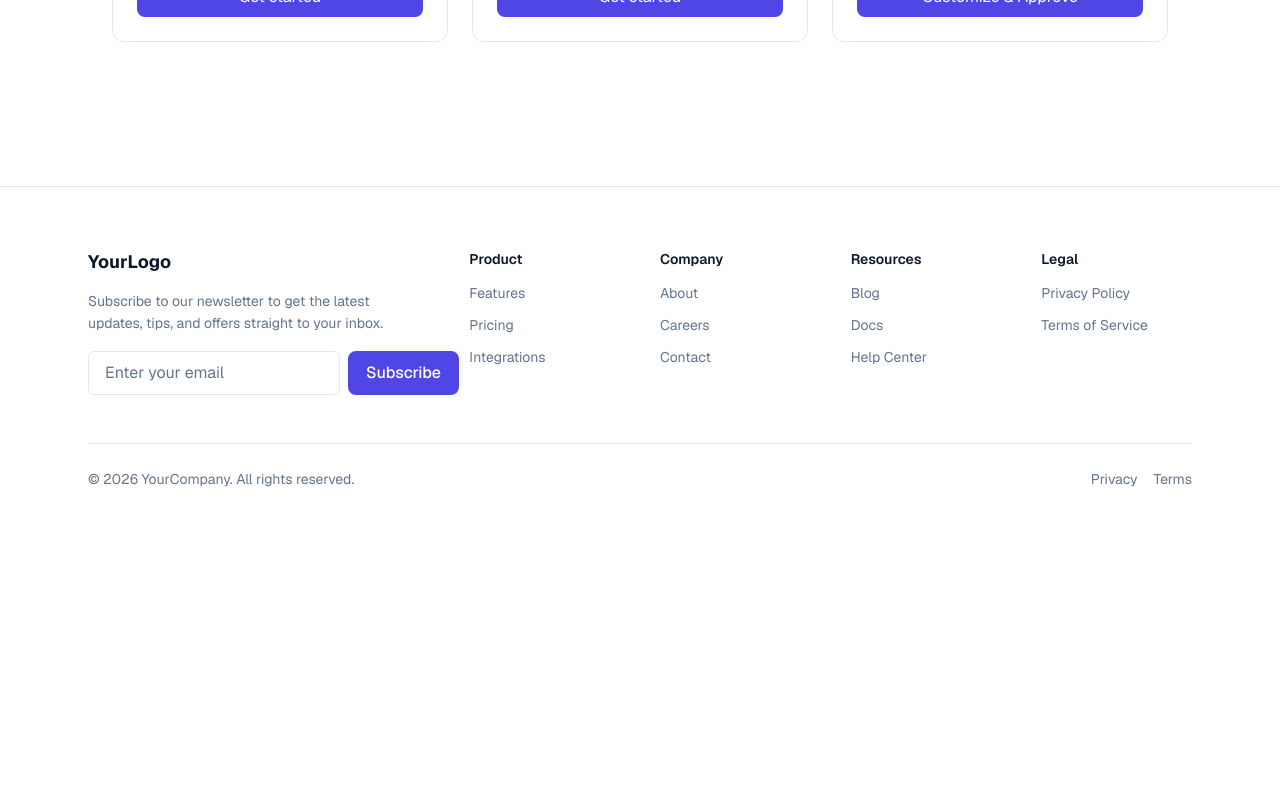
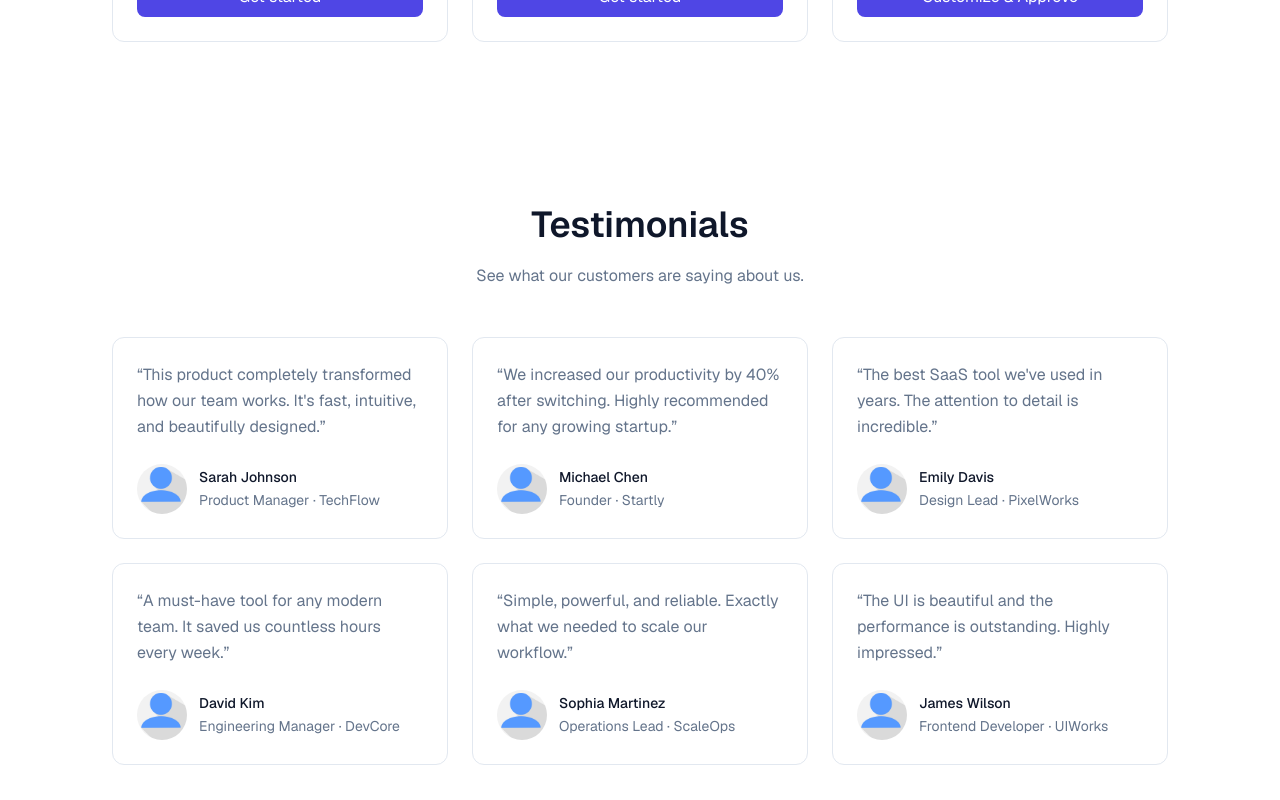
Before and after one commit to CODE-MY-EMPIRE/Nextjs-starter-kit, a Next.js app: page / in a window 1280 px wide. Shown: the part 1880-2680 px from the top of the page. Before the commit the page ends 2435 px from the top, so only its background shows below. Built offline with nearby package versions, Linux system fonts and the light colour scheme.

Commit message:
Add testimonial section

```diff
--- a/src/app/page.tsx
+++ b/src/app/page.tsx
@@ -1,6 +1,4 @@
 'use client';
-
-import Image from 'next/image';
 
 import NavbarCTA from '@/components/layout/Navbar/NavbarCTA';
 import Container from '@/components/ui/Container';
@@ -8,6 +6,7 @@ import FooterMultiColumn from '@/components/layout/Footer/FooterMultiColumn';
 import HeroMobileApp from '@/components/sections/hero/HeroMobileApp';
 import FeaturesSection from '@/components/sections/features/FeatureSection';
 import Pricing from '@/components/sections/pricing/Pricing';
+import { TestimonialsGrid } from '@/components/sections/testimonials/TestimonialsGrid';
 
 export default function Home() {
 	return (
@@ -22,6 +21,7 @@ export default function Home() {
 					{/* Features Section */}
 					<FeaturesSection />
 					<Pricing />
+					<TestimonialsGrid />
 				</Container>
 			</main>
 
--- /dev/null
+++ b/src/components/sections/testimonials/TestimonialsGrid.tsx
@@ -0,0 +1,53 @@
+'use client';
+
+import Image from 'next/image';
+import Container from '@/components/ui/Container';
+import SectionHeader from '@/components/ui/SectionHeader';
+import Card from '@/components/ui/Card';
+import { testimonials } from './testimonials.data';
+
+export function TestimonialsGrid() {
+	return (
+		<section className="py-20">
+			<Container>
+				<SectionHeader
+					heading="Testimonials"
+					subheading="See what our customers are saying about us."
+				/>
+
+				<div className="mt-12 grid gap-6 sm:grid-cols-2 lg:grid-cols-3">
+					{testimonials.map((testimonial) => (
+						<Card
+							key={testimonial.name}
+							className="flex flex-col"
+						>
+							<p className="text-muted-foreground leading-relaxed">
+								“{testimonial.quote}”
+							</p>
+
+							<div className="flex items-center gap-3 mt-6">
+								<Image
+									src={testimonial.avatar}
+									alt={testimonial.name}
+									width={50}
+									height={50}
+									className="rounded-full object-cover"
+								/>
+
+								<div>
+									<p className="text-sm font-medium text-foreground">
+										{testimonial.name}
+									</p>
+									<p className="text-sm text-muted-foreground">
+										{testimonial.role}
+										{testimonial.company && ` · ${testimonial.company}`}
+									</p>
+								</div>
+							</div>
+						</Card>
+					))}
+				</div>
+			</Container>
+		</section>
+	);
+}
--- /dev/null
+++ b/src/components/sections/testimonials/testimonials.data.ts
@@ -0,0 +1,58 @@
+export interface Testimonial {
+	quote: string;
+	name: string;
+	role: string;
+	avatar: string;
+	company?: string;
+}
+
+export const testimonials: Testimonial[] = [
+	{
+		quote:
+			"This product completely transformed how our team works. It's fast, intuitive, and beautifully designed.",
+		name: 'Sarah Johnson',
+		role: 'Product Manager',
+		company: 'TechFlow',
+		avatar: '/images/user.png',
+	},
+	{
+		quote:
+			'We increased our productivity by 40% after switching. Highly recommended for any growing startup.',
+		name: 'Michael Chen',
+		role: 'Founder',
+		company: 'Startly',
+		avatar: '/images/user.png',
+	},
+	{
+		quote:
+			"The best SaaS tool we've used in years. The attention to detail is incredible.",
+		name: 'Emily Davis',
+		role: 'Design Lead',
+		company: 'PixelWorks',
+		avatar: '/images/user.png',
+	},
+	{
+		quote:
+			'A must-have tool for any modern team. It saved us countless hours every week.',
+		name: 'David Kim',
+		role: 'Engineering Manager',
+		company: 'DevCore',
+		avatar: '/images/user.png',
+	},
+	{
+		quote:
+			'Simple, powerful, and reliable. Exactly what we needed to scale our workflow.',
+		name: 'Sophia Martinez',
+		role: 'Operations Lead',
+		company: 'ScaleOps',
+		avatar: '/images/user.png',
+	},
+	{
+		quote:
+			'The UI is beautiful and the performance is outstanding. Highly impressed.',
+		name: 'James Wilson',
+		role: 'Frontend Developer',
+		company: 'UIWorks',
+		avatar: '/images/user.png',
+	},
+];
```
Also changed, not shown: public/images/user.png (added).
